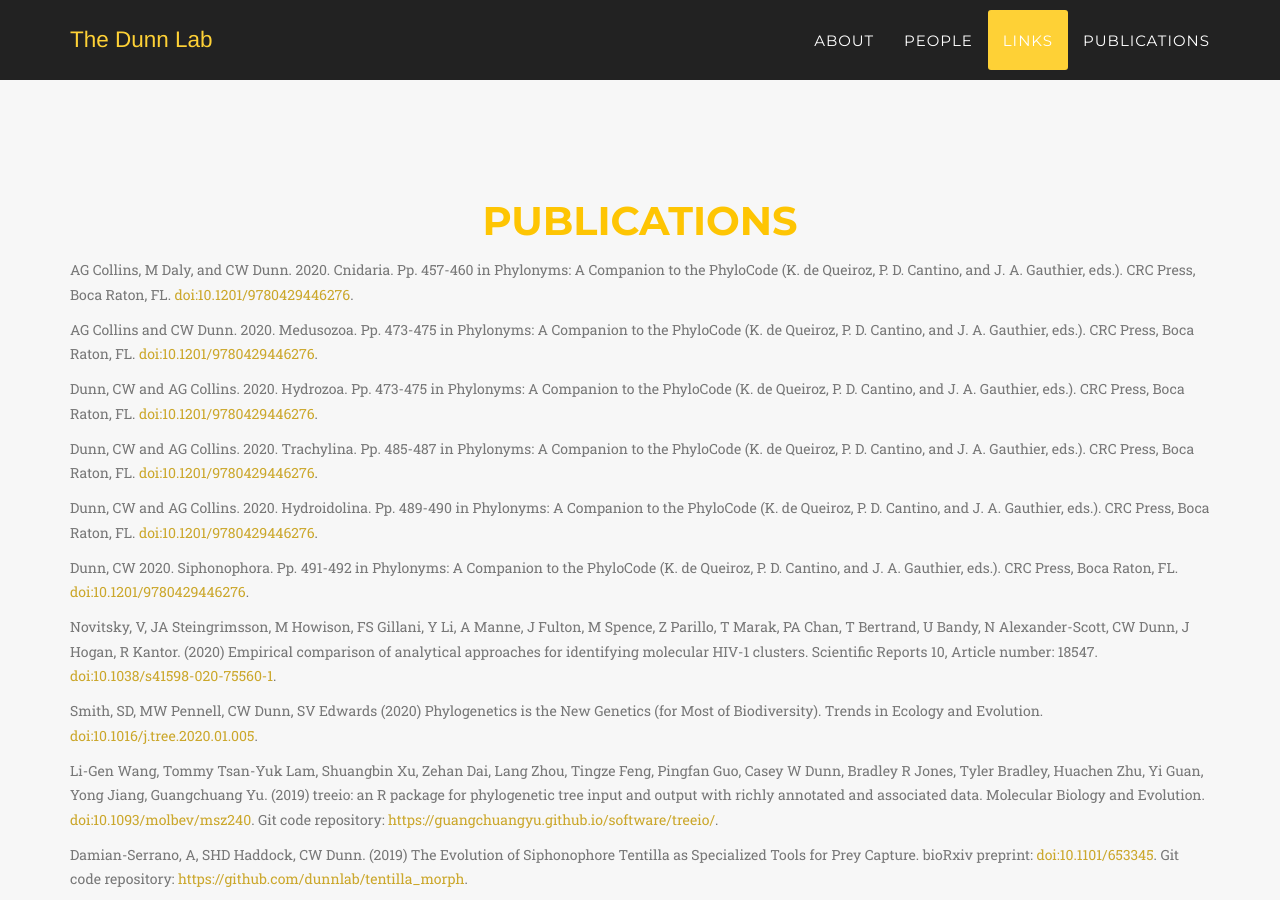
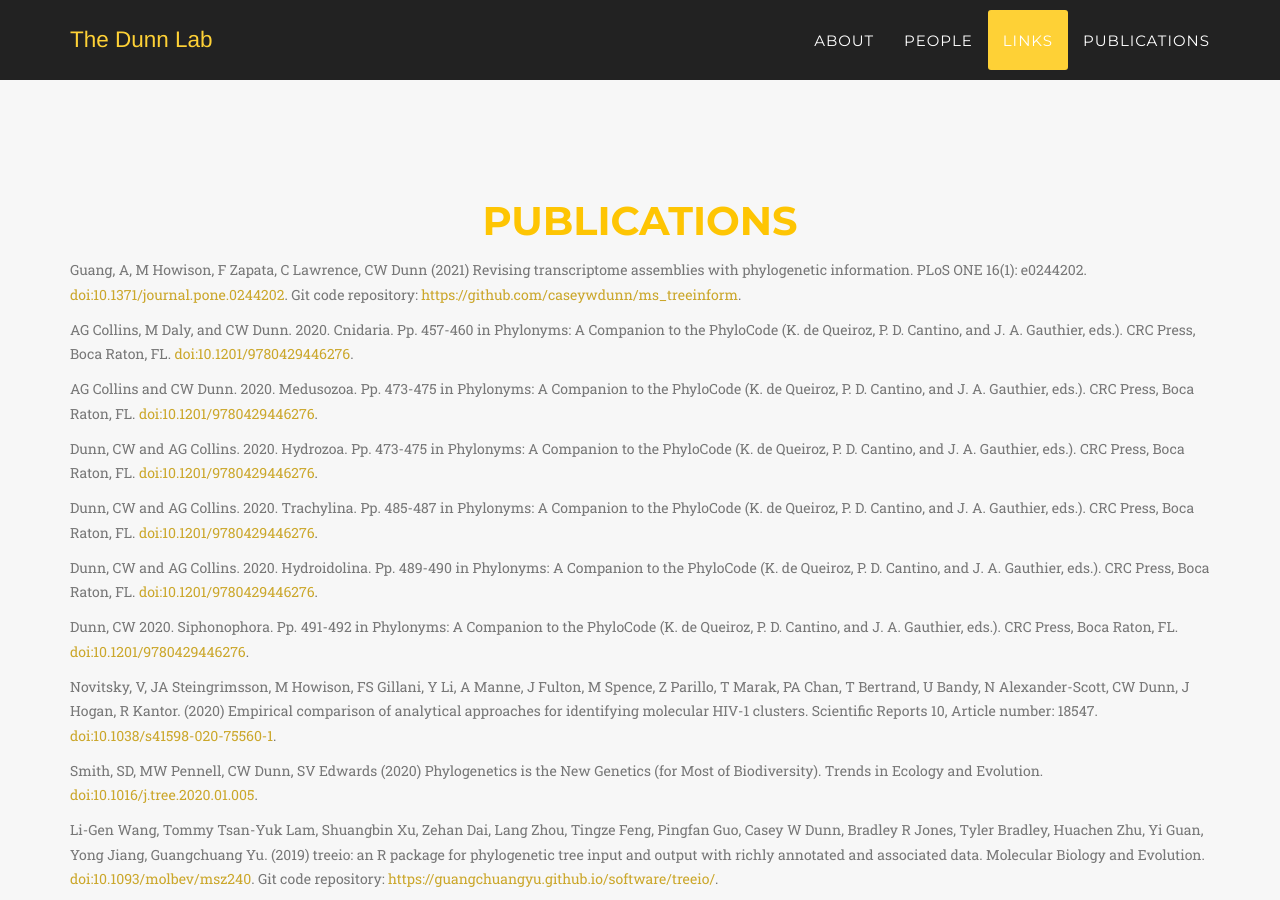
Before and after one commit to caseywdunn/caseywdunn.github.io, a Jekyll site: the page built from index.html, in a window 1280 px wide and 900 px high, scrolled down 8896 px. Built offline with Jekyll 4.4.1, drawn with Linux system fonts in a browser that asks for light colours; some web fonts are replaced.

Commit message:
added treeinform

```diff
--- a/_includes/publications.html
+++ b/_includes/publications.html
@@ -6,6 +6,11 @@
                     <h2 class="section-heading">Publications</h2>
                 </div>
             </div>
+
+
+<div class="box"><div class="box-title"></div><div class="box-body">
+<p class="text-muted"> Guang, A, M Howison, F Zapata, C Lawrence, CW Dunn (2021) Revising transcriptome assemblies with phylogenetic information. PLoS ONE 16(1): e0244202.  <a href="https://doi.org/10.1371/journal.pone.0244202">doi:10.1371/journal.pone.0244202</a>. Git code repository: <a href="https://github.com/caseywdunn/ms_treeinform">https://github.com/caseywdunn/ms_treeinform</a>. </p>
+</div><div class="box-footer"> </div></div>
 
 <div class="box"><div class="box-title"></div><div class="box-body">
 <p class="text-muted">AG Collins, M Daly, and CW Dunn. 2020. Cnidaria. Pp. 457-460 in Phylonyms: A Companion to the PhyloCode (K. de Queiroz, P. D. Cantino, and J. A. Gauthier, eds.). CRC Press, Boca Raton, FL.
```
